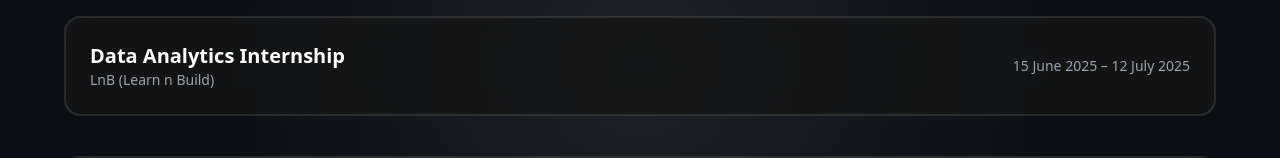
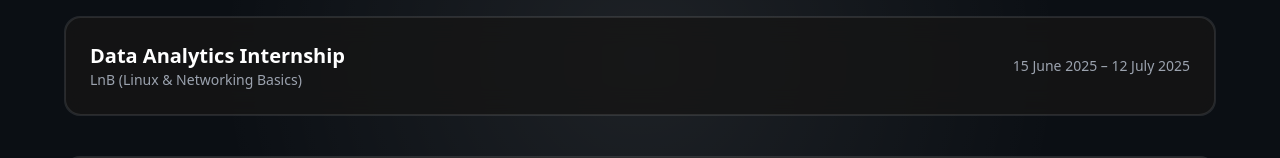
Before and after one commit to Tanishkapundhir78/ai-portfolio, a React (Vite) app: page / in a window 1280 px wide. Shown: the part 6008-6166 px from the top of the page. Built offline with nearby package versions, Linux system fonts and the light colour scheme.

Commit message:
Added Internship section

```diff
--- a/src/components/Internships.jsx
+++ b/src/components/Internships.jsx
@@ -6,7 +6,7 @@ export default function Internships() {
   const internships = [
     {
       title: "Data Analytics Internship",
-      org: "LnB (Learn n Build)",
+      org: "LnB (Linux & Networking Basics)",
       duration: "15 June 2025 – 12 July 2025",
       points: [
         "Completed a 45-day structured training focused on core data analytics concepts.",
```
